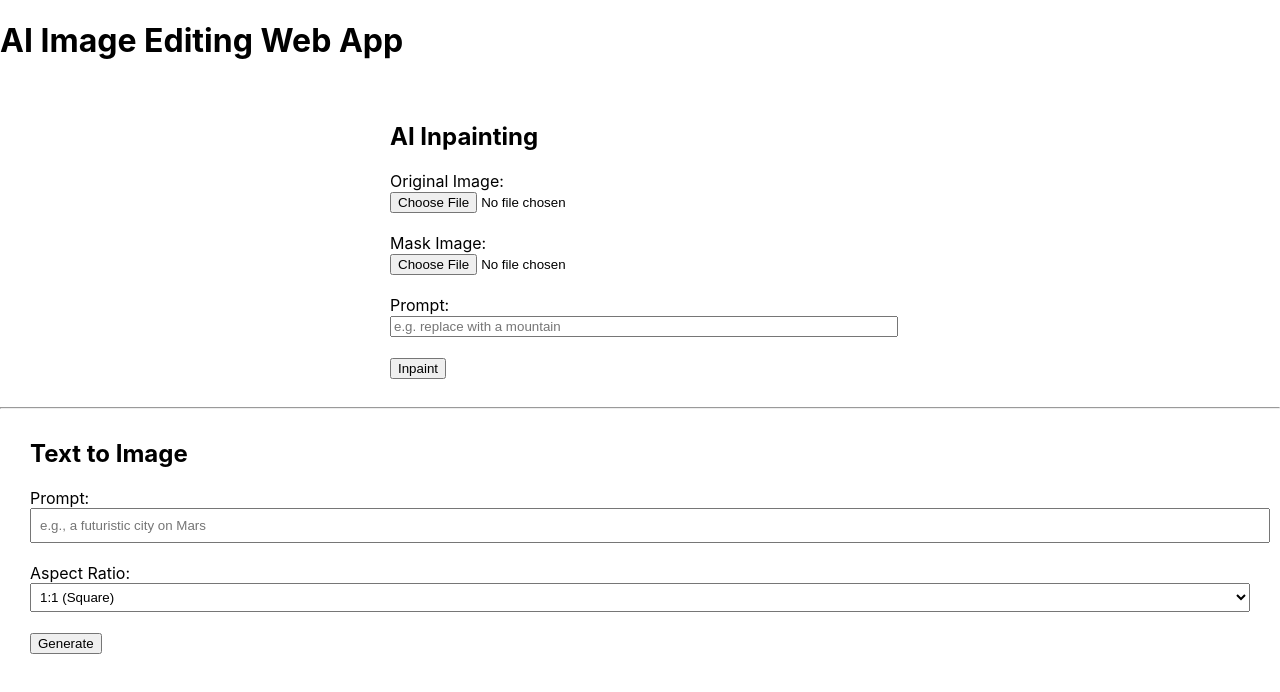
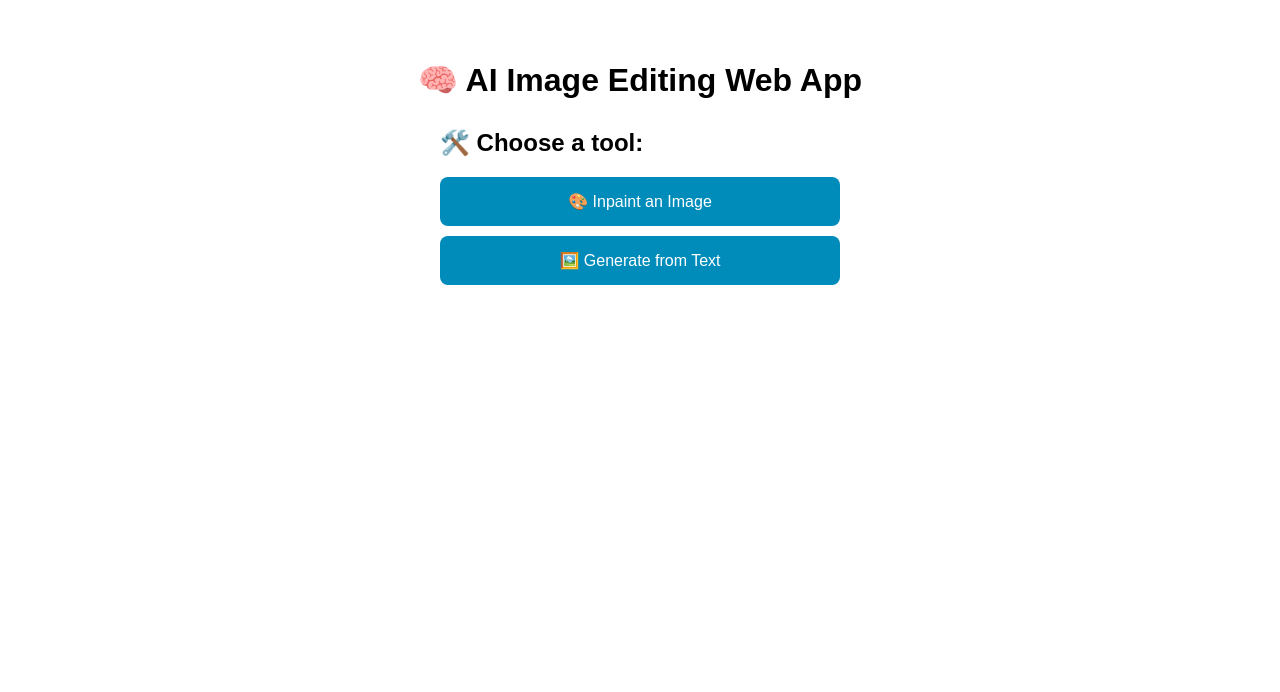
Before and after one commit to karmaaazine/AI_Image_Editing_Web_App, a React (Create React App) app in the folder frontend/: page / in a window 1280 px wide. Shown: the top 692 px of the page. Built offline with nearby package versions, Linux system fonts and the light colour scheme.

Commit message:
Edited Frontend for the main page

```diff
--- a/frontend/src/App.js
+++ b/frontend/src/App.js
@@ -1,17 +1,78 @@
-import React from 'react';
-import InpaintForm from './InpaintForm';
+import React, { useState } from "react";
+import InpaintFormWithCanvas from "./InpaintFormWithCanvas";
 import TextToImageForm from "./TextToImageForm";
 
+function App() {
+  const [selectedTool, setSelectedTool] = useState(null);
 
-function App() {
   return (
-    <div className="App">
-      <h1>AI Image Editing Web App</h1>
-        <InpaintForm />
-      <hr />
-      <TextToImageForm />
+    <div style={{ padding: "40px", fontFamily: "sans-serif" }}>
+      <h1 style={{ textAlign: "center", marginBottom: "30px" }}>🧠 AI Image Editing Web App</h1>
+
+      {/* Menu List */}
+      {!selectedTool && (
+        <div style={{ maxWidth: "400px", margin: "auto" }}>
+          <h2>🛠️ Choose a tool:</h2>
+          <ul style={{ listStyle: "none", padding: 0 }}>
+            <li style={{ margin: "10px 0" }}>
+              <button
+                onClick={() => setSelectedTool("inpaint")}
+                style={buttonStyle}
+              >
+                🎨 Inpaint an Image
+              </button>
+            </li>
+            <li style={{ margin: "10px 0" }}>
+              <button
+                onClick={() => setSelectedTool("text2img")}
+                style={buttonStyle}
+              >
+                🖼️ Generate from Text
+              </button>
+            </li>
+          </ul>
+        </div>
+      )}
+
+      {/* Show selected tool */}
+      {selectedTool === "inpaint" && (
+        <>
+          <h2>🎨 Inpainting Tool</h2>
+          <InpaintFormWithCanvas />
+          <button onClick={() => setSelectedTool(null)} style={backButtonStyle}>⬅️ Back</button>
+        </>
+      )}
+
+      {selectedTool === "text2img" && (
+        <>
+          <h2>🖼️ Text-to-Image Generator</h2>
+          <TextToImageForm />
+          <button onClick={() => setSelectedTool(null)} style={backButtonStyle}>⬅️ Back</button>
+        </>
+      )}
     </div>
   );
 }
 
+// Styling
+const buttonStyle = {
+  width: "100%",
+  padding: "15px",
+  fontSize: "16px",
+  backgroundColor: "#008CBA",
+  color: "#fff",
+  border: "none",
+  borderRadius: "8px",
+  cursor: "pointer"
+};
+
+const backButtonStyle = {
+  marginTop: "20px",
+  backgroundColor: "#eee",
+  padding: "10px 15px",
+  borderRadius: "5px",
+  border: "1px solid #ccc",
+  cursor: "pointer"
+};
+
 export default App;
```
